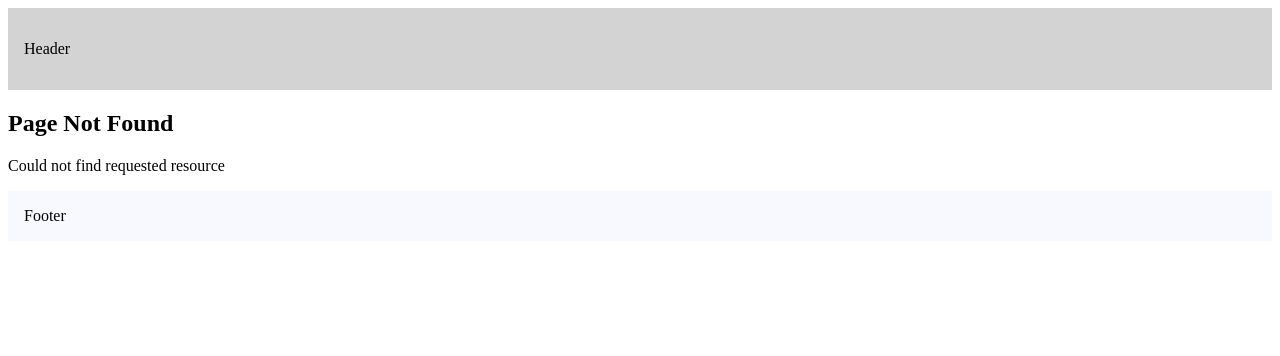
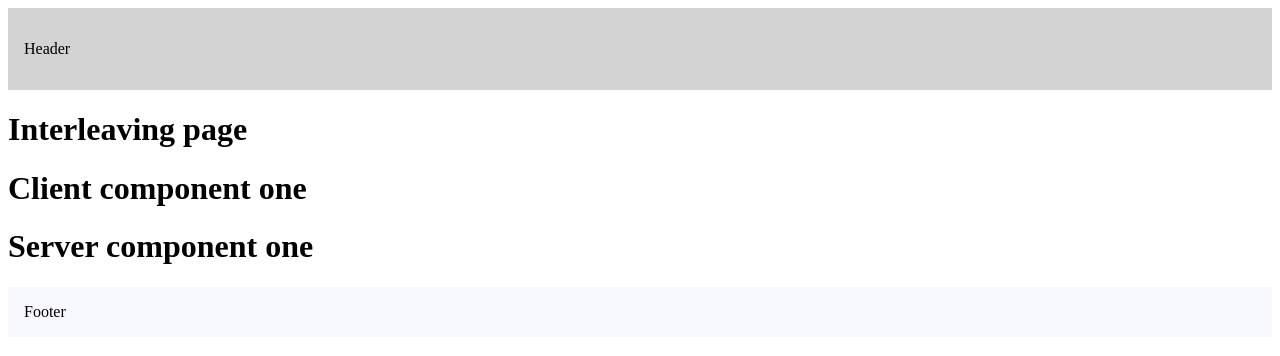
Before and after one commit to SamuelSabasNayo/react-tools, a Next.js app: page /interleaving in a window 1280 px wide. Before the commit this address had no page. Shown: the top 356 px of the page. Built offline with nearby package versions, Linux system fonts and the light colour scheme.

Commit message:
server and client composition patterns

```diff
--- /dev/null
+++ b/src/app/interleaving/page.tsx
@@ -0,0 +1,15 @@
+import { ClientComponentOne } from "@/components/client-component-one";
+import { ServerComponentOne } from "@/components/server-component-one";
+// import { ServerComponentOne } from "@/components/server-component-one";
+
+export default function InterleavingPage() {
+  return (
+    <>
+      <h1>Interleaving page</h1>
+      <ClientComponentOne>
+        <ServerComponentOne />
+      </ClientComponentOne>
+      {/* <ServerComponentOne /> */}
+    </>
+  )
+}
--- /dev/null
+++ b/src/components/client-component-one.tsx
@@ -0,0 +1,21 @@
+"use client";
+
+import { useState } from "react";
+// import { ClientComponentTwo } from "./client-component-two";
+
+export const ClientComponentOne = ({
+  children,
+}: {
+  children: React.ReactNode;
+}) => {
+
+  const [name, setName] = useState("Batman");
+
+  return (
+    <>
+      <h1>Client component one</h1>
+      {/* <ClientComponentTwo /> */}
+      {children}
+    </>
+  )
+}
--- /dev/null
+++ b/src/components/client-component-two.tsx
@@ -0,0 +1,10 @@
+"use client";
+
+import { useState } from "react";
+
+export const ClientComponentTwo = () => {
+
+  const [name, setName] = useState("Batman");
+
+  return <h1>Client component two</h1>;
+}
--- /dev/null
+++ b/src/components/server-component-one.tsx
@@ -0,0 +1,15 @@
+import fs from "fs";
+// import { ServerComponentTwo } from "./server-component-two";
+// import { ClientComponentOne } from "./client-component-one";
+
+export const ServerComponentOne = () => {
+  fs.readFileSync("src/components/server-component-one.tsx", "utf-8");
+
+  return (
+    <>
+      <h1>Server component one</h1>
+      {/* <ServerComponentTwo /> */}
+      {/* <ClientComponentOne /> */}
+    </>
+  )
+}
--- /dev/null
+++ b/src/components/server-component-two.tsx
@@ -0,0 +1,7 @@
+import fs from "fs";
+
+export const ServerComponentTwo = () => {
+  fs.readFileSync("src/components/server-component-two.tsx", "utf-8");
+
+  return <h1>Server component two</h1>;
+}
```
